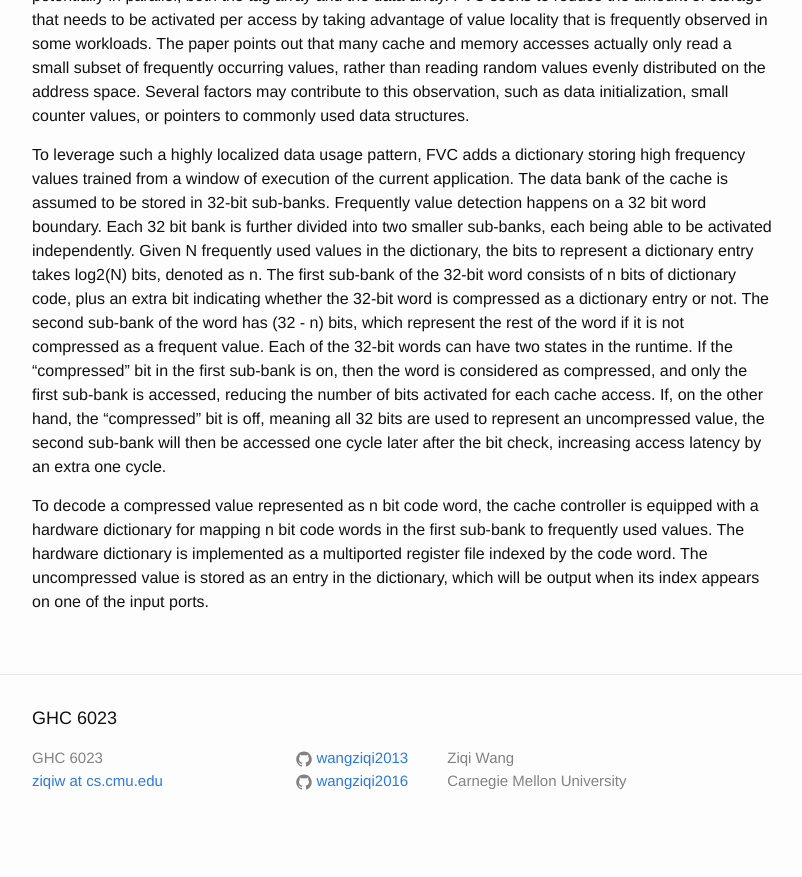
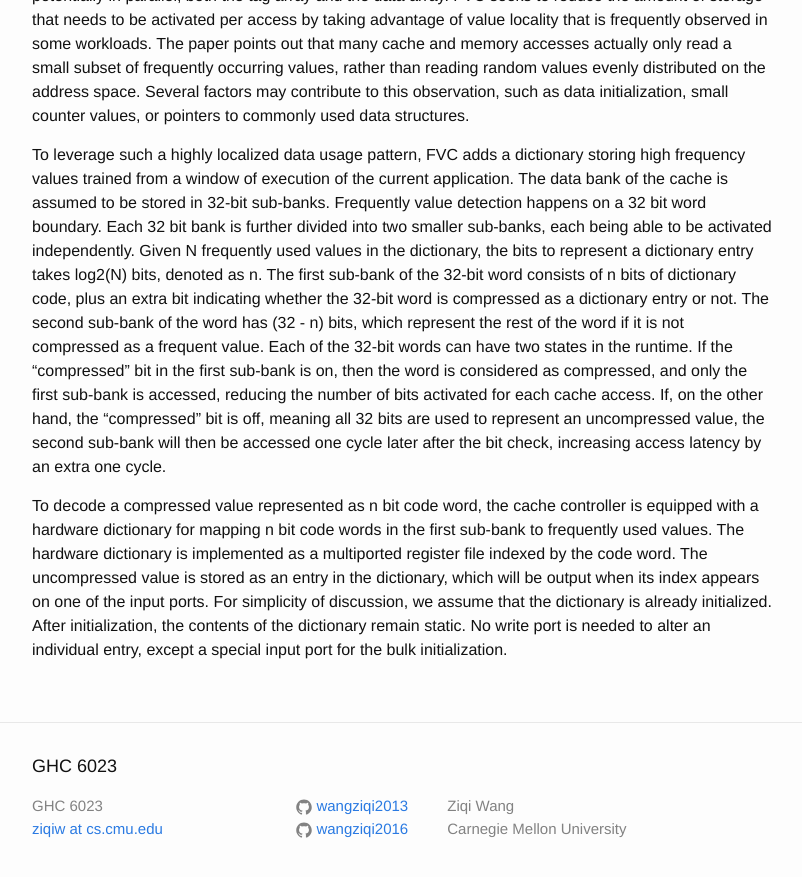
Before and after one commit to wangziqi2013/wangziqi2013.github.io, a Jekyll site: the page built from _posts/2020-06-25-fvc.markdown, in a window 1280 px wide and 900 px high, scrolled down 580 px. Shown: the top 877 px of the window, without its empty margins (238-1040 px from the left). Built offline with Jekyll 4.4.1, drawn with Linux system fonts in a browser that asks for light colours; before the commit the page ends 1432 px from its top, so only the background shows below that.

Commit message:
Finish dict

```diff
--- a/_posts/2020-06-25-fvc.markdown
+++ b/_posts/2020-06-25-fvc.markdown
@@ -38,4 +38,6 @@ by an extra one cycle.
 To decode a compressed value represented as n bit code word, the cache controller is equipped with a hardware dictionary
 for mapping n bit code words in the first sub-bank to frequently used values. The hardware dictionary is implemented as
 a multiported register file indexed by the code word. The uncompressed value is stored as an entry in the dictionary,
-which will be output when its index appears on one of the input ports.
+which will be output when its index appears on one of the input ports. For simplicity of discussion, we assume that the
+dictionary is already initialized. After initialization, the contents of the dictionary remain static. No write port
+is needed to alter an individual entry, except a special input port for the bulk initialization.
```
